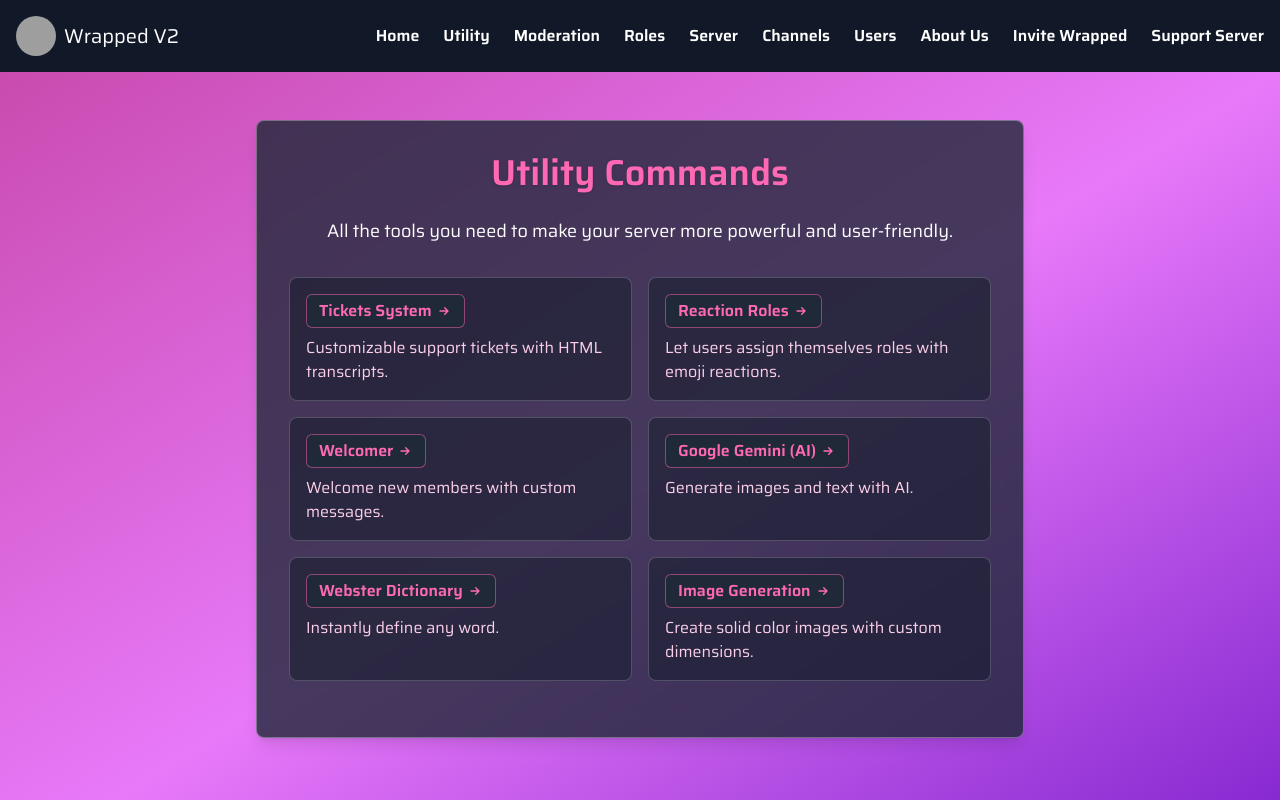
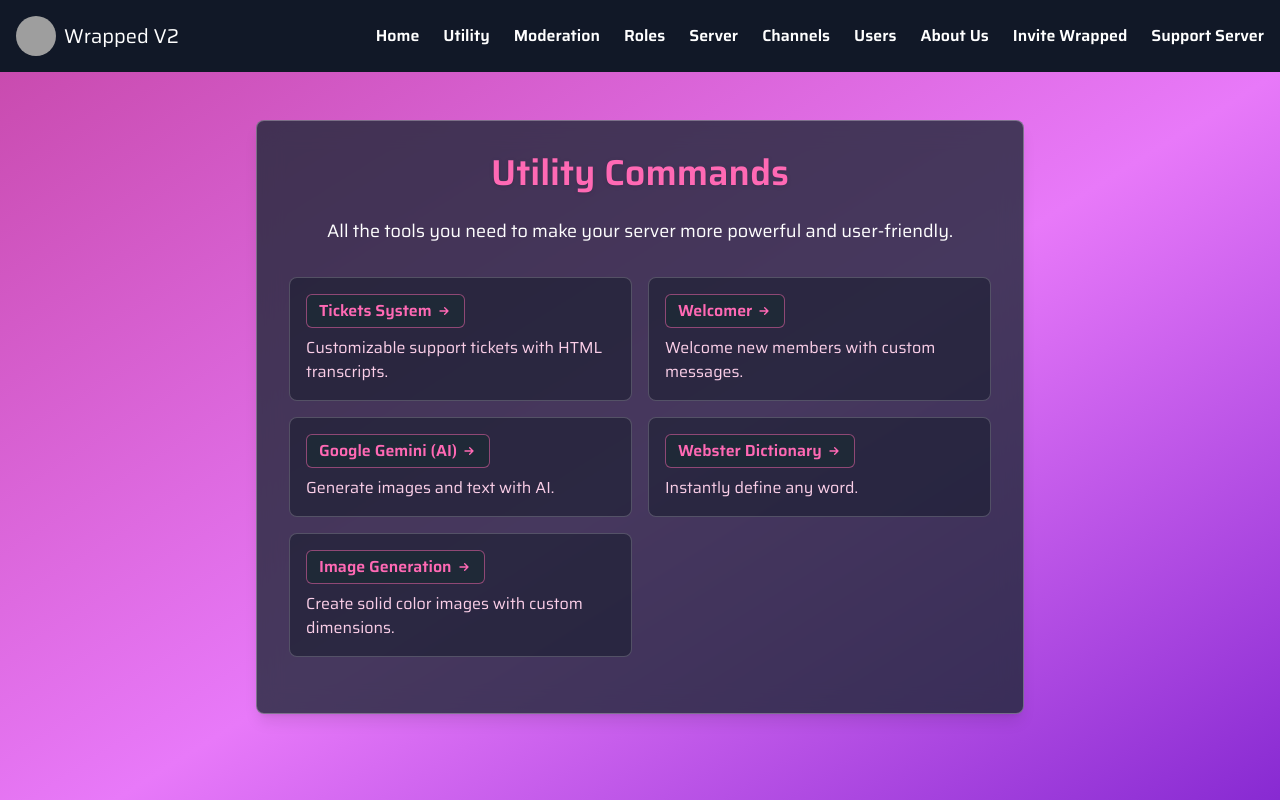
Before and after one commit to WxTaco/main-website, a React (Vite) app in the folder wrapped-v2/: page /utility in a window 1280 px wide. Shown: the top 800 px of the page. Built offline with nearby package versions, Linux system fonts and the light colour scheme; grey boxes are pictures that could not be loaded.

Commit message:
Remove reaction roles from utility overview and home page

```diff
--- a/wrapped-v2/src/pages/Home.tsx
+++ b/wrapped-v2/src/pages/Home.tsx
@@ -76,14 +76,7 @@ const Home = () => {
             { name: '/ticket config list', link: '/tickets#config-list' },
           ],
         },
-        {
-          title: 'Reaction Roles',
-          features: [
-            { name: '/reaction-role add', link: '/utility/reaction-roles' },
-            { name: '/reaction-role remove', link: '/utility/reaction-roles' },
-            { name: '/reaction-role list', link: '/utility/reaction-roles' },
-          ],
-        },
+
         {
           title: 'Welcomer',
           features: [
--- a/wrapped-v2/src/pages/Utility.tsx
+++ b/wrapped-v2/src/pages/Utility.tsx
@@ -15,16 +15,6 @@ const Utility = () => {
               </svg>
             </Link>
             <p className="text-pink-200">Customizable support tickets with HTML transcripts.</p>
-          </div>
-
-          <div className="bg-gray-900/50 p-4 rounded-lg border border-white/20">
-            <Link to="/utility/reaction-roles" className="inline-flex items-center bg-gray-800 hover:bg-gray-700 text-wrapped-pink font-bold py-1 px-3 rounded-md border border-wrapped-pink/50 transition-all duration-200 mb-2">
-              <span className="mr-1">Reaction Roles</span>
-              <svg xmlns="http://www.w3.org/2000/svg" className="h-4 w-4" fill="none" viewBox="0 0 24 24" stroke="currentColor">
-                <path strokeLinecap="round" strokeLinejoin="round" strokeWidth={2} d="M13 7l5 5m0 0l-5 5m5-5H6" />
-              </svg>
-            </Link>
-            <p className="text-pink-200">Let users assign themselves roles with emoji reactions.</p>
           </div>
 
           <div className="bg-gray-900/50 p-4 rounded-lg border border-white/20">
```
